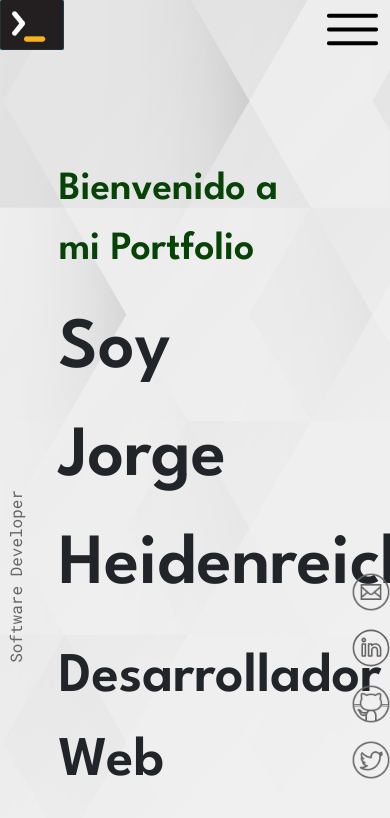
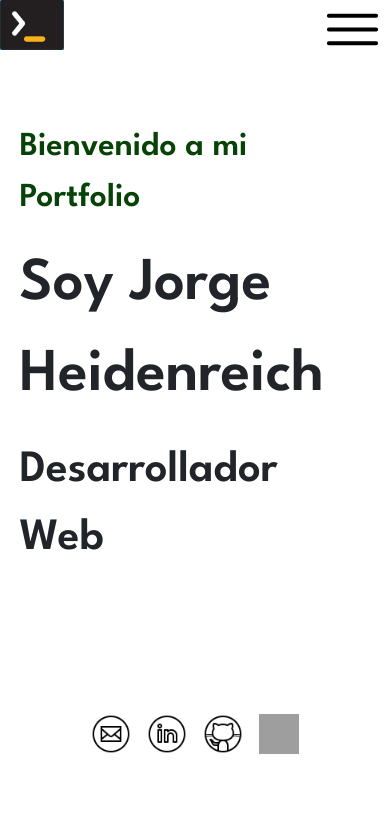
Before and after one commit to jorgeheiden/Portfolio, an Angular app: page / in a window 390 px wide. Shown: the top 818 px of the page. Built offline with nearby package versions, Linux system fonts and the light colour scheme; grey boxes are pictures that could not be loaded.

Commit message:
Avances en diseño 3

```diff
--- a/src/app/componentes/acerca-de/acerca-de.component.scss
+++ b/src/app/componentes/acerca-de/acerca-de.component.scss
@@ -1,4 +1,5 @@
-.contenedor{
+
+.contenedor {
   display: flex;
   justify-content: center;
   align-items: center;
@@ -6,65 +7,85 @@
   width: 100%;
   background-color: rgb(17, 17, 17);
 
-    height: 100vh;
   scroll-snap-align: start;
   position: relative;
 }
-.presentacion{
+.presentacion {
   width: 43%;
 }
-.presentacion h1{
-    font-family: 'Roboto Mono', monospace;
+.presentacion h1 {
+  font-family: "Roboto Mono", monospace;
   font-size: 3rem;
   margin-top: 2.5rem;
   color: white;
 }
-.presentacion span{
-    color: #27AE60;
+.presentacion span {
+  color: #27ae60;
 }
-.presentacion p{
-    font-family: 'Roboto Mono', monospace;
+.presentacion p {
+  font-family: "Roboto Mono", monospace;
   margin-top: 2rem;
   font-size: 1.1rem;
   color: rgb(235, 235, 235);
 }
-.formacion{
+.formacion {
   display: flex;
   flex-direction: column;
   align-items: center;
   background-color: rgb(17, 17, 17);
   width: 43%;
 }
-.formacion ul{
+.formacion ul {
   width: 84%;
   min-height: 30vh;
   background-color: #1b1a1b;
   border-radius: 7px;
   box-shadow: -1rem 0 3rem #000;
   padding-left: 1.1rem;
-
 }
-.formacion li{
+.formacion li {
   color: white;
   list-style-type: none;
-    font-family: 'Roboto Mono', monospace;
+  font-family: "Roboto Mono", monospace;
   margin-bottom: 0.8rem;
 }
-.formacion-desarrollador{
+.formacion-desarrollador {
   display: flex;
   flex-direction: column;
   justify-content: center;
 }
-.formacion-desarrollador h1{
-    font-family: 'Inter', sans-serif;
-    font-family: 'League Spartan', sans-serif;
+.formacion-desarrollador h1 {
+  font-family: "Inter", sans-serif;
+  font-family: "League Spartan", sans-serif;
   font-weight: 600;
   font-size: 2rem;
   padding-top: 0.5rem;
   text-decoration: underline;
 }
-.formacion-formal{
+.formacion-formal {
   display: flex;
   flex-direction: column;
   justify-content: center;
 }
+
+/******************************************/
+@media only screen and (max-width: 575px) {
+  .contenedor {
+    flex-direction: column;
+  }
+  .presentacion {
+    width: 90%;
+    margin-bottom: 1rem;
+  }
+  .presentacion h1{
+    font-size: 2rem;
+    line-height: 3.2rem;
+  }
+  .formacion {
+    flex-direction: column;
+    width: 90%;
+  }
+  .formacion ul {
+    width: 100%;
+  }
+}
--- a/src/app/componentes/home/home.component.html
+++ b/src/app/componentes/home/home.component.html
@@ -25,5 +25,21 @@
                 </li>
             </ul>
         </div>
+        <div class="contenedor-iconosMobile">
+            <ul>
+                <li class="m">
+                    <a  href=""></a>
+                </li>
+                <li class="l">
+                    <a href=""></a>
+                </li>
+                <li class="g">
+                    <a href=""></a>
+                </li>
+                <li class="t">
+                    <a href=""></a>
+                </li>
+            </ul>
+        </div>
     </div>
 </div>
--- a/src/app/componentes/home/home.component.scss
+++ b/src/app/componentes/home/home.component.scss
@@ -1,10 +1,14 @@
+  div{
 
+  }
 .contenedor {
   width: 100%;
   min-height: 100vh;
   background-image: url("../../../assets/background/5.jpg");
   background-size: cover;
   background-repeat: no-repeat;
+  background-position: center;
+
 
   scroll-snap-align: start;
   position: relative;
@@ -47,6 +51,7 @@
 }
 .p2 {
   font-size: 4.5rem;
+
 }
 .p3 {
   font-size: 3.5rem;
@@ -73,6 +78,9 @@
   list-style: none;
   cursor: pointer;
 }
+.contenedor-iconosMobile{
+  display: none;
+}
 .linkedin {
   background: url("../../../assets/redes/icons8-linkedin-circled-gray.svg");
   background-size: contain;
@@ -83,10 +91,16 @@
   background-size: contain;
   transition: background 0.5s ease-out;
 }
+.linkedin:active{
+  transform: scale(0.90);
+}
 .github {
   background: url("../../../assets/redes/github-gray.png");
   background-size: contain;
   transition: background 0.5s ease-out;
+}
+.github:active{
+  transform: scale(0.90);
 }
 .github:hover {
   background: url("../../../assets/redes/github-green.png");
@@ -98,6 +112,9 @@
   background-size: contain;
   transition: background 0.5s ease-out;
 }
+.mail:active{
+  transform: scale(0.90);
+}
 .mail:hover {
   background: url("../../../assets/redes/email-green.png");
   background-size: contain;
@@ -108,8 +125,91 @@
   background-size: contain;
   transition: background 0.5s ease-out;
 }
+.twitter:active{
+  transform: scale(0.90);
+}
 .twitter:hover {
   background: url("../../../assets/redes/twitter-green.png");
   background-size: contain;
   transition: background 0.5s ease-out;
 }
+
+
+/********************************/
+@media only screen and (max-width: 575px) {
+  .contenedor{
+    background-image: none;
+    background-color: rgb(255, 255, 255);
+  }
+  .contenedor-home{
+    display: flex;
+    flex-direction: column;
+    justify-content: center;
+    align-items: center;
+    margin-top: 5vh;
+  }
+  .contenedor-introduccion{
+    padding: 0;
+    width: 90%;
+  }
+  .contenedor-textoVertical{
+    display: none;
+  }
+  .contenedor-iconos{
+    display: none;
+  }
+  .contenedor-iconosMobile{
+    display: flex;
+    justify-content: center;
+    width: 90%;
+    margin-top: 15vh;
+  }
+  .contenedor-iconosMobile ul{
+    display: flex;
+
+    padding: 0;
+  }
+  .contenedor-iconosMobile li{
+    width: 2.5rem;
+    height: 2.5rem;
+    list-style: none;
+    margin: 0 0.5rem 0 0.5rem;
+  }
+  .m{
+    background: url("../../../assets/redes/mail.png");
+    background-size: contain;
+  }
+  .l{
+    background: url("../../../assets/redes/icons8-linkedin-circled-100.png");
+    background-size: contain;
+  }
+  .g{
+    background: url("../../../assets/redes/icons8-github-100.png");
+    background-size: contain;
+  }
+  .t{
+    background: url("../../../assets/redes/icons8-twitter-circled-100.png");
+    background-size: contain;
+  }
+  .m:active{
+    transform: scale(0.80);
+  }
+  .l:active{
+    transform: scale(0.80);
+  }
+  .g:active{
+    transform: scale(0.80);
+  }
+  .t:active{
+    transform: scale(0.80);
+  }
+  .p1{
+    font-size: 2.1rem;
+  }
+  .p2{
+    font-size: 3.8rem;
+  }
+  .p3{
+    font-size: 2.8rem;
+  }
+}
--- a/src/app/componentes/nav-bar/nav-bar.component.html
+++ b/src/app/componentes/nav-bar/nav-bar.component.html
@@ -5,19 +5,19 @@
     <div class="contenedor-nav" >
         <ul>
             <li>
-                <a href="">Acerca De</a>
+                <a href="#acercaDe">Acerca De</a>
             </li>
             <li>
-                <a href="">Skills</a>
+                <a href="#skills">Skills</a>
             </li>
             <li>
-                <a href="">Proyectos</a>
+                <a href="#proyectos">Proyectos</a>
             </li>
             <li>
                 <a href="">Contacto</a>
             </li>
             <li class="contenedor-cv">
-                <a class="cv" href="">CV</a>
+                <a class="cv" target="_blank" href="https://firebasestorage.googleapis.com/v0/b/imgproyectos-d5ba4.appspot.com/o/CV%2FCV%20Jorge%20Heidenreich%20Dev.pdf?alt=media&token=e940c5b4-604f-4be2-b6e5-22e66ef22861">CV</a>
             </li>
         </ul>
     </div>
--- a/src/app/componentes/portfolio/portfolio.component.html
+++ b/src/app/componentes/portfolio/portfolio.component.html
@@ -1,7 +1,7 @@
     <div class="contenedor">
         <app-home></app-home>
-        <app-acerca-de></app-acerca-de>
-        <app-skills></app-skills>
-        <app-proyectos></app-proyectos>
+        <app-acerca-de id="acercaDe"></app-acerca-de>
+        <app-skills id="skills"></app-skills>
+        <app-proyectos id="proyectos"></app-proyectos>
 
     </div>
--- a/src/app/componentes/portfolio/portfolio.component.scss
+++ b/src/app/componentes/portfolio/portfolio.component.scss
@@ -6,7 +6,12 @@
     overflow-x: hidden;
 }
 .seccion{
-    height: 100vh;
+   /* height: 100vh;
     scroll-snap-align: start;
-    position: relative;
+    position: relative;*/
 }
+@media only screen and (max-width: 575px){
+    .contenedor{
+        scroll-snap-type: none;
+    }
+}
--- a/src/app/componentes/proyectos/proyectos.component.scss
+++ b/src/app/componentes/proyectos/proyectos.component.scss
@@ -74,3 +74,29 @@
     width: 2.2rem;
     height: 2.2rem;
 }
+
+/*************************************************/
+@media only screen and (max-width: 575px){
+    .contenedor ul{
+        width: 90%;
+    }
+    .contenedor li{
+        margin-left: 0;
+        margin-right: 0;
+    }
+    .proyecto img{
+        width: 22.5rem;
+        height: 16rem;
+    }
+    .detalles{
+        width: 22.5rem;
+        height: 16rem;
+    }
+    .githublink img{
+        width: 2.8rem;
+        height: 2.8rem;
+    }
+    .titulo h1{
+        margin-top: 1rem;
+    }
+}
--- a/src/app/componentes/skills/skills.component.scss
+++ b/src/app/componentes/skills/skills.component.scss
@@ -1,5 +1,4 @@
-
-.contenedor{
+.contenedor {
   display: flex;
   justify-content: center;
   align-items: center;
@@ -10,7 +9,7 @@
   scroll-snap-align: start;
   position: relative;
 }
-.skills{
+.skills {
   display: flex;
   align-items: center;
   flex-direction: column;
@@ -18,23 +17,23 @@
   min-height: 80vh;
   margin-right: 0.5rem;
 }
-.skills h1{
-    font-family: 'Inter', sans-serif;
-    font-family: 'League Spartan', sans-serif;
+.skills h1 {
+  font-family: "Inter", sans-serif;
+  font-family: "League Spartan", sans-serif;
   font-weight: 600;
   color: white;
   font-size: 3.3rem;
   margin-bottom: 3.3rem;
 }
-.skills span{
-    color: #27AE60;
+.skills span {
+  color: #27ae60;
 }
-.skills ul{
+.skills ul {
   display: flex;
   justify-content: center;
   flex-wrap: wrap;
 }
-.skills li{
+.skills li {
   display: flex;
   flex-direction: column;
   justify-content: space-between;
@@ -48,68 +47,100 @@
   margin: 0 1rem 2rem 1rem;
   transition: all 300ms;
 }
-.skills li:hover{
- transform: scale(1.10);
+.skills li:hover {
+  transform: scale(1.1);
 }
 
-.tecnologia{
+.tecnologia {
   display: flex;
   justify-content: center;
   align-items: center;
   width: 100%;
   height: 30%;
-    font-family: 'Roboto Mono', monospace;
+  font-family: "Roboto Mono", monospace;
   font-size: 1.1rem;
   font-weight: 600;
   background-color: #f7f7f7;
   border-top: 1rem;
   border-radius: 0 0 10px 10px;
 }
-.html{
+.html {
   background-color: rgba(255, 117, 53, 0.938);
 }
 
-.css{
+.css {
   background-color: rgba(82, 82, 255, 0.925);
 }
-.js{
+.js {
   background-color: #ffef64ee;
 }
-.angular{
+.angular {
   background-color: #ff4646;
 }
-.git{
+.git {
   background-color: rgb(0, 0, 0);
 }
-.springboot{
+.springboot {
   background-color: rgba(138, 197, 48, 0.788);
 }
-.sql{
+.sql {
   background-color: #b3b62b;
 }
-.skills img{
+.skills img {
   width: 6rem;
   height: 6rem;
 }
 
-.springbootimg{
+.springbootimg {
   padding-top: 0.5rem;
   width: 5.6rem;
   height: 5.6rem;
 }
 
-.stack-card{
+.stack-card {
   margin-top: 3rem;
   width: 60%;
   min-height: 20vh;
   border-radius: 4px;
   background: rgb(27, 27, 27);
-    box-shadow: 0 6px 10px rgba(0,0,0,.08), 0 0 6px rgba(0,0,0,.05);
-      transition: .3s transform cubic-bezier(.155,1.105,.295,1.12),.3s box-shadow,.3s -webkit-transform cubic-bezier(.155,1.105,.295,1.12);
+  box-shadow: 0 6px 10px rgba(0, 0, 0, 0.08), 0 0 6px rgba(0, 0, 0, 0.05);
+  transition: 0.3s transform cubic-bezier(0.155, 1.105, 0.295, 1.12),
+    0.3s box-shadow,
+    0.3s -webkit-transform cubic-bezier(0.155, 1.105, 0.295, 1.12);
   padding: 14px 80px 18px 36px;
   cursor: pointer;
 }
-.stack-card:hover{
+.stack-card:hover {
   transform: scale(1.05);
-  box-shadow: 0 10px 20px rgba(0,0,0,.12), 0 4px 8px rgba(0,0,0,.06);
+  box-shadow: 0 10px 20px rgba(0, 0, 0, 0.12), 0 4px 8px rgba(0, 0, 0, 0.06);
 }
+
+/*************************************************/
+@media only screen and (max-width: 575px) {
+  .contenedor {
+    min-height: 60vh;
+  }
+  .skills {
+    width: 95%;
+    margin: 0;
+  }
+  .skills li {
+    width: 6.5rem;
+    height: 5.7rem;
+    margin: 0 0.6rem 2.5rem 0.6rem;
+  }
+  .skills ul {
+    padding: 0;
+  }
+  .skills img {
+    width: 4rem;
+    height: 4rem;
+  }
+  .skills h1 {
+    margin-top: 2.5rem;
+  }
+  .tecnologia {
+    font-size: 0.9rem;
+    height: 35%;
+  }
+}
```
Lines whose indentation alone changed are shown as unchanged.
